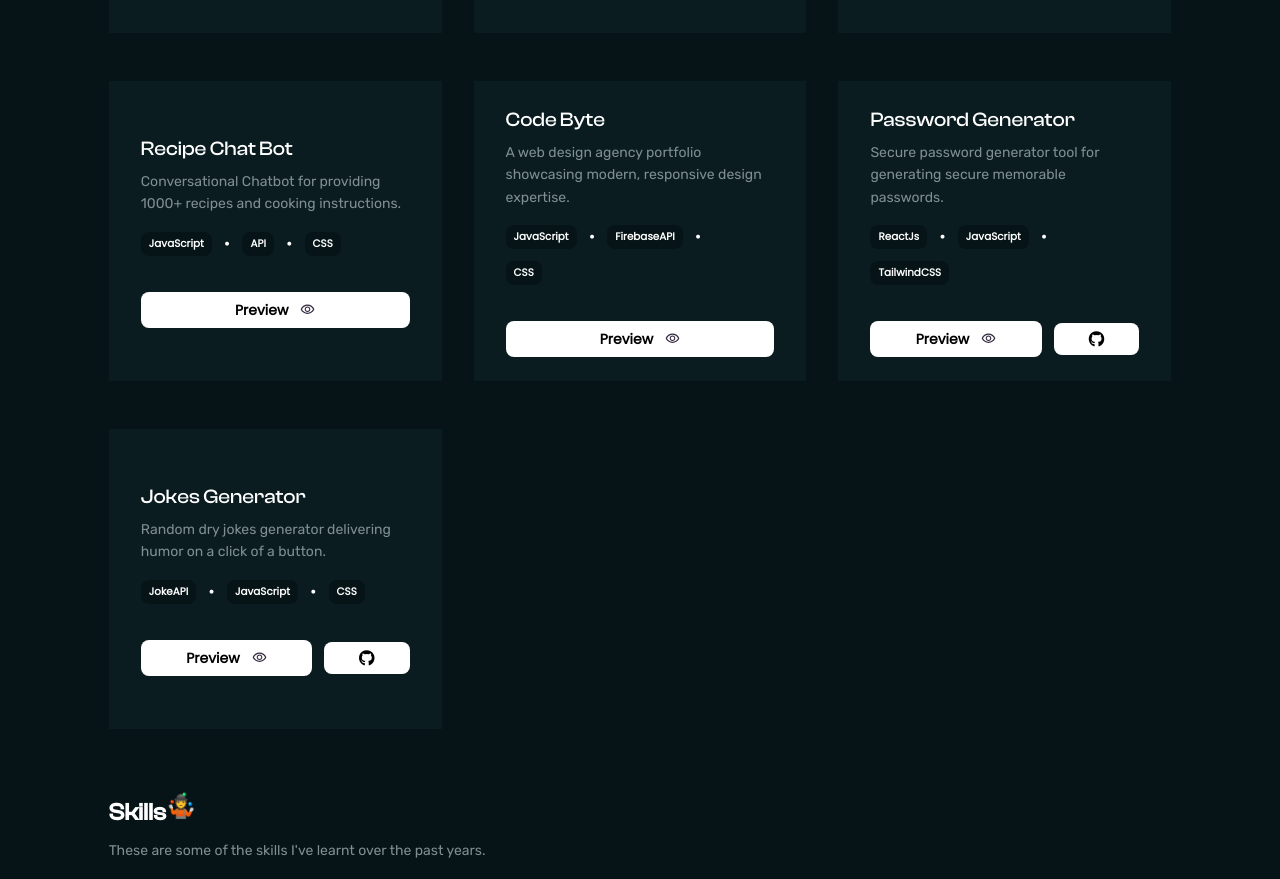
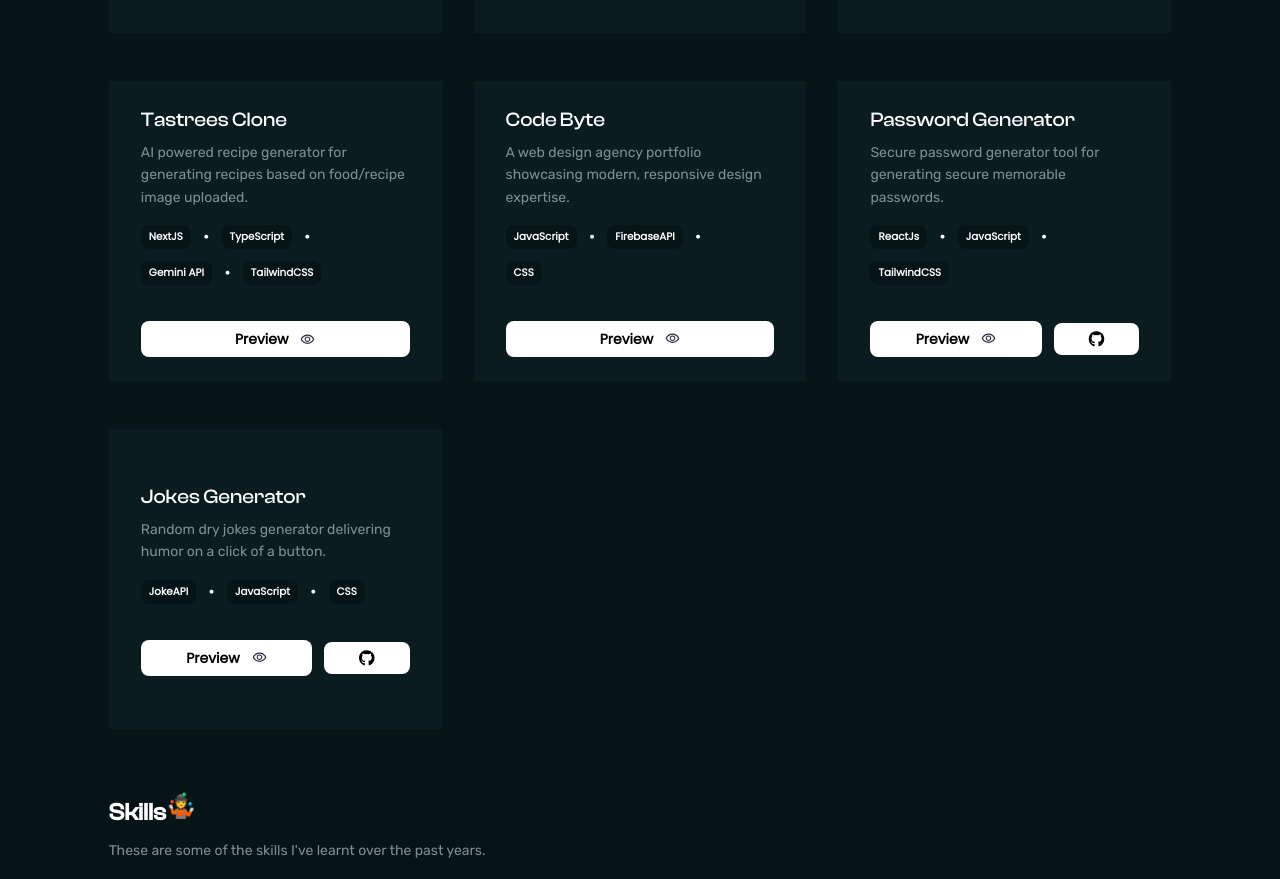
Before and after one commit to TreasureUzoma/Portfolio, a Next.js app: page / in a window 1280 px wide. Shown: the part 2677-3556 px from the top of the page. Built offline with nearby package versions, Linux system fonts and the light colour scheme.

Commit message:
feat: new projrct added

```diff
--- a/app/components/Portfolio.tsx
+++ b/app/components/Portfolio.tsx
@@ -78,11 +78,11 @@ const Portfolio = () => {
       githubLink: "https://github.com/TreasureUzoma/GitHubRoast",
     },
     {
-      title: "Recipe Chat Bot",
+      title: "Tastrees Clone",
       description:
-        "Conversational Chatbot for providing 1000+ recipes and cooking instructions.",
-      tags: ["JavaScript", "API", "CSS"],
-      previewLink: "https://dreamforge-eta.vercel.app",
+        "AI powered recipe generator for generating recipes based on food/recipe image uploaded.",
+      tags: ["NextJS", "TypeScript", "Gemini API", "TailwindCSS"],
+      previewLink: "https://tastreesclone.vercel.app",
     },
     {
       title: "Code Byte",
```
